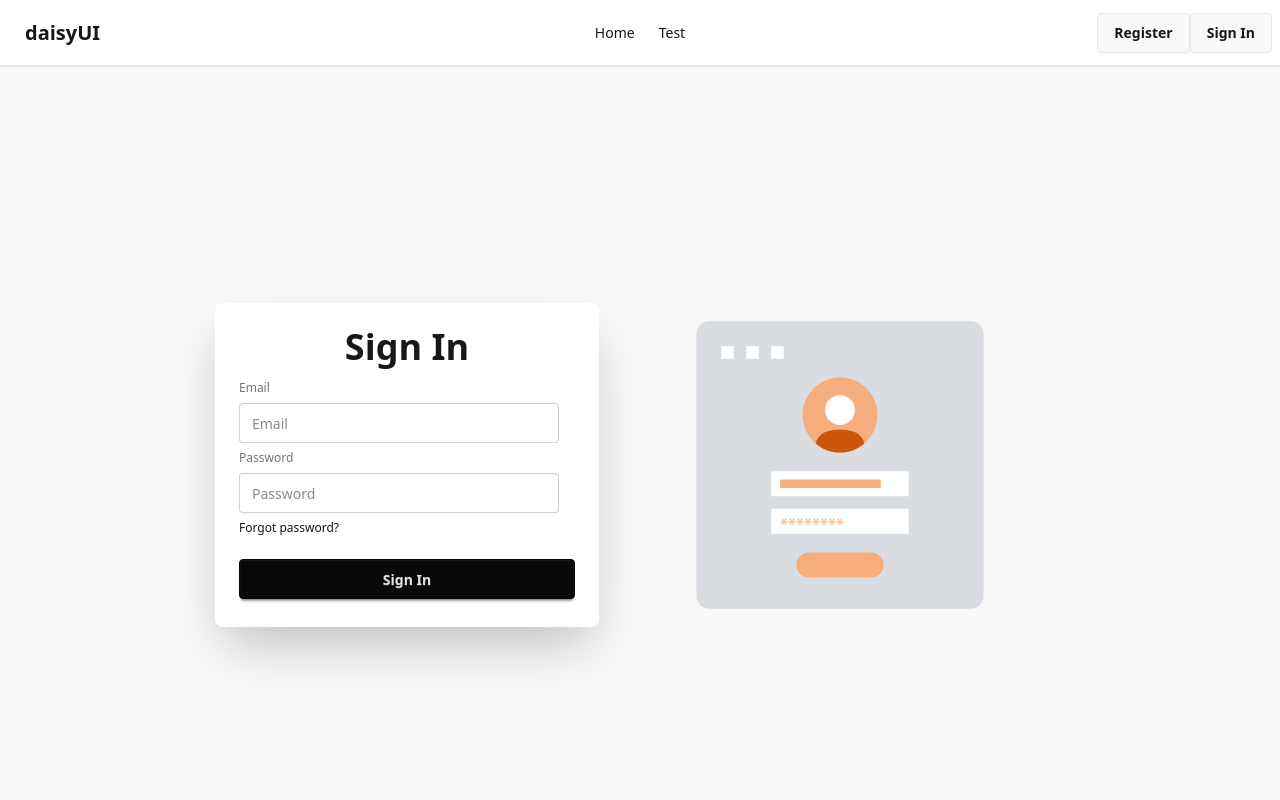
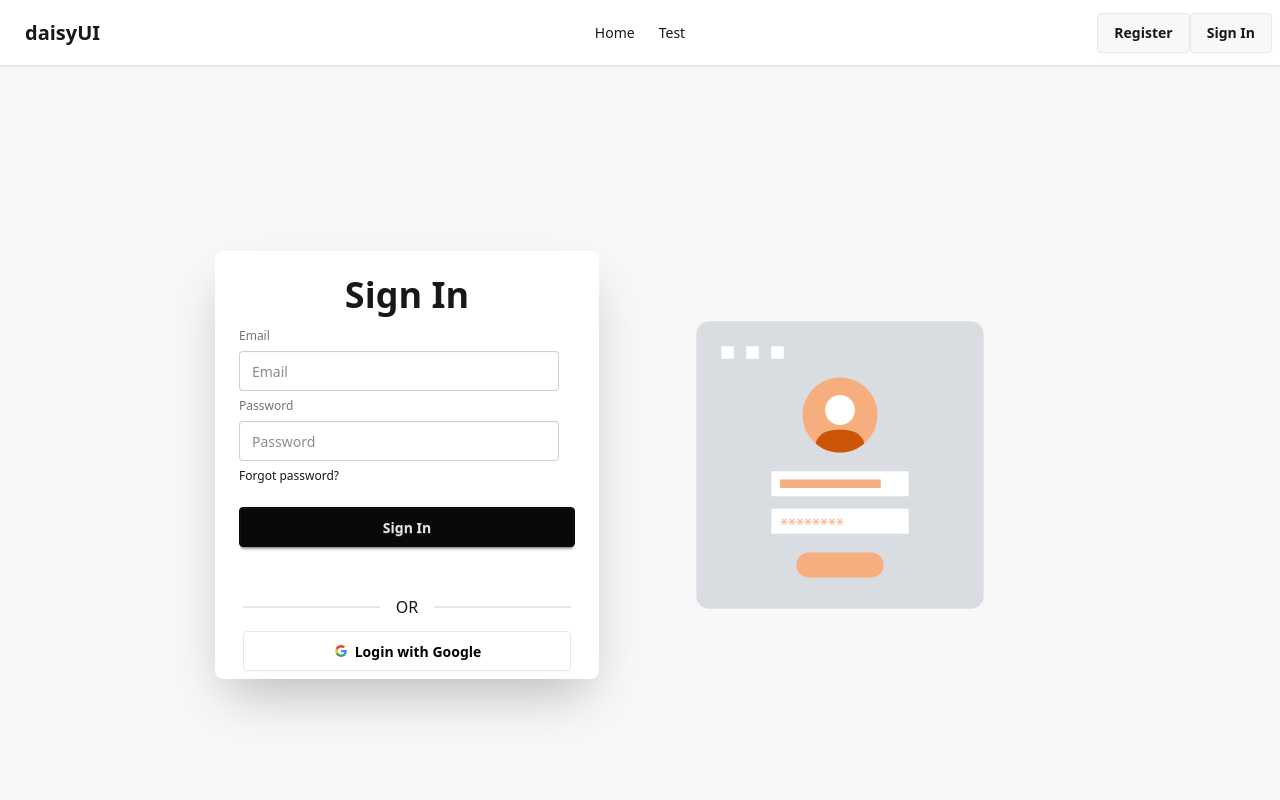
Before and after one commit to Ashahab007/mil-11-m-58-career-code-job-portal, a React (Vite) app: page /signin in a window 1280 px wide. Shown: the top 800 px of the page. Built offline with nearby package versions, Linux system fonts and the light colour scheme; no server answers.

Commit message:
added google sign in features

```diff
--- a/src/context/AuthProvider.jsx
+++ b/src/context/AuthProvider.jsx
@@ -2,8 +2,10 @@ import React, { useEffect, useState } from "react";
 import { AuthContext } from "./AuthContext";
 import {
   createUserWithEmailAndPassword,
+  GoogleAuthProvider,
   onAuthStateChanged,
   signInWithEmailAndPassword,
+  signInWithPopup,
   signOut,
 } from "firebase/auth";
 import { auth } from "../../public/firebase/firebase.init";
@@ -11,6 +13,9 @@ import { auth } from "../../public/firebase/firebase.init";
 // 5.1 then created Authprovider
 
 const AuthProvider = ({ children }) => {
+  // 13.1 import GoogleAuthProvider
+  const provider = new GoogleAuthProvider();
+
   // 6.0 my requirement is enable user registration using loading state
   const [loading, setLoading] = useState(true);
 
@@ -34,6 +39,10 @@ const AuthProvider = ({ children }) => {
     return signOut(auth);
   };
 
+  // 13.0 my requirement is implementing google sign in feature
+  const googleSignIn = () => {
+    return signInWithPopup(auth, provider);
+  };
   //  8.0 My requirement is persist the user using onAuthStateChange
 
   useEffect(() => {
@@ -46,8 +55,15 @@ const AuthProvider = ({ children }) => {
   }, []);
 
   // 6.2 pass the createUser and loading
-  //   7.2, 8.2, 9.1
-  const authInfo = { createUser, loading, signInUser, user, userSignOut };
+  //   7.2, 8.2, 9.1, 13.1
+  const authInfo = {
+    createUser,
+    loading,
+    signInUser,
+    user,
+    userSignOut,
+    googleSignIn,
+  };
   // 5.2
   return <AuthContext value={authInfo}>{children}</AuthContext>;
 };
--- a/src/pages/Register/Register.jsx
+++ b/src/pages/Register/Register.jsx
@@ -4,11 +4,12 @@ import React, { use } from "react";
 import registerAnimation from "../../assets/lottie/Animation - 1748196286659.json";
 import Lottie from "lottie-react";
 import { AuthContext } from "../../context/AuthContext";
+import GoogleSignIn from "../shared/GoogleSignIn";
 
 // 4.0 my requirement is hide firebase username & password using environment variables. that's why from vite website from Env Variables and Modes according to documentation create a file name .env.local where package.json created
 // 4.1 copy the code from firebase.init.js. then replace (: ") with (=) between apiKey and code then remove(",) from every line of end and set "VITE_" before every key.
 
-// 4.2 Now from firebase .init.js file replace all the code with import.meta.env.(with the key used in .env.local i.e apiKey: import.meta.env.VITE_apiKey,)
+// 4.2 Now from firebase.init.js file replace all the code with import.meta.env.(with the key used in .env.local i.e apiKey: import.meta.env.VITE_apiKey,)
 
 // 3.0 firebase authentication for registration
 const Register = () => {
@@ -31,10 +32,9 @@ const Register = () => {
         const errorCode = error.code;
         const errorMessage = error.message;
         console.log(errorMessage);
-
-        // ..
       });
   };
+
   return (
     <div className="hero bg-base-200 min-h-screen">
       <div className="hero-content flex-col lg:flex-row-reverse">
@@ -74,6 +74,44 @@ const Register = () => {
               </button>
             </fieldset>
           </form>
+          <GoogleSignIn></GoogleSignIn>
+          {/*  <div className="flex w-full flex-col px-7 py-2">
+            <div className="divider">OR</div>
+            <button
+              // 13.3
+              onClick={handleGoogleSignIn}
+              className="btn bg-white text-black border-[#e5e5e5]"
+            >
+              <svg
+                aria-label="Google logo"
+                width="16"
+                height="16"
+                xmlns="http://www.w3.org/2000/svg"
+                viewBox="0 0 512 512"
+              >
+                <g>
+                  <path d="m0 0H512V512H0" fill="#fff"></path>
+                  <path
+                    fill="#34a853"
+                    d="M153 292c30 82 118 95 171 60h62v48A192 192 0 0190 341"
+                  ></path>
+                  <path
+                    fill="#4285f4"
+                    d="m386 400a140 175 0 0053-179H260v74h102q-7 37-38 57"
+                  ></path>
+                  <path
+                    fill="#fbbc02"
+                    d="m90 341a208 200 0 010-171l63 49q-12 37 0 73"
+                  ></path>
+                  <path
+                    fill="#ea4335"
+                    d="m153 219c22-69 116-109 179-50l55-54c-78-75-230-72-297 55"
+                  ></path>
+                </g>
+              </svg>
+              Login with Google
+            </button>
+          </div> */}
         </div>
       </div>
     </div>
--- a/src/pages/SignIn/SignIn.jsx
+++ b/src/pages/SignIn/SignIn.jsx
@@ -2,11 +2,12 @@ import Lottie from "lottie-react";
 import React, { use } from "react";
 import loginAnimation from "../../assets/lottie/LoginAnimation - 1748238557797.json";
 import { AuthContext } from "../../context/AuthContext";
+import GoogleSignIn from "../shared/GoogleSignIn";
 
 // 7.1 created the sign in component
 const SignIn = () => {
   // 7.3
-  const { signInUser } = use(AuthContext);
+  const { signInUser, googleSignIn } = use(AuthContext);
 
   const handelSignIn = (e) => {
     e.preventDefault();
@@ -65,6 +66,8 @@ const SignIn = () => {
               </button>
             </fieldset>
           </form>
+          {/* 13.5 apply also GoogleSignIn component in signin   */}
+          <GoogleSignIn></GoogleSignIn>
         </div>
       </div>
     </div>
--- /dev/null
+++ b/src/pages/shared/GoogleSignIn.jsx
@@ -0,0 +1,61 @@
+import React, { useContext } from "react";
+import { AuthContext } from "../../context/AuthContext";
+
+const GoogleSignIn = () => {
+  // 13.2 created a GoogleSignIn component in shared because we use in multiple pages
+  const { googleSignIn } = useContext(AuthContext);
+
+  // 13.3
+  const handleGoogleSignIn = () => {
+    googleSignIn()
+      .then((result) => {
+        console.log(result);
+      })
+      .then((error) => {
+        // const errorCode = error.code;
+        const errorMessage = error?.message;
+        console.log(errorMessage);
+      });
+  };
+  return (
+    <div className="flex w-full flex-col px-7 py-2">
+      <div className="divider">OR</div>
+      <button
+        // 13.4
+        onClick={handleGoogleSignIn}
+        className="btn bg-white text-black border-[#e5e5e5]"
+      >
+        <svg
+          aria-label="Google logo"
+          width="16"
+          height="16"
+          xmlns="http://www.w3.org/2000/svg"
+          viewBox="0 0 512 512"
+        >
+          <g>
+            <path d="m0 0H512V512H0" fill="#fff"></path>
+            <path
+              fill="#34a853"
+              d="M153 292c30 82 118 95 171 60h62v48A192 192 0 0190 341"
+            ></path>
+            <path
+              fill="#4285f4"
+              d="m386 400a140 175 0 0053-179H260v74h102q-7 37-38 57"
+            ></path>
+            <path
+              fill="#fbbc02"
+              d="m90 341a208 200 0 010-171l63 49q-12 37 0 73"
+            ></path>
+            <path
+              fill="#ea4335"
+              d="m153 219c22-69 116-109 179-50l55-54c-78-75-230-72-297 55"
+            ></path>
+          </g>
+        </svg>
+        Login with Google
+      </button>
+    </div>
+  );
+};
+
+export default GoogleSignIn;
```
Also changed, not shown: 1 other file (tests, documents, lock files or other folders).
